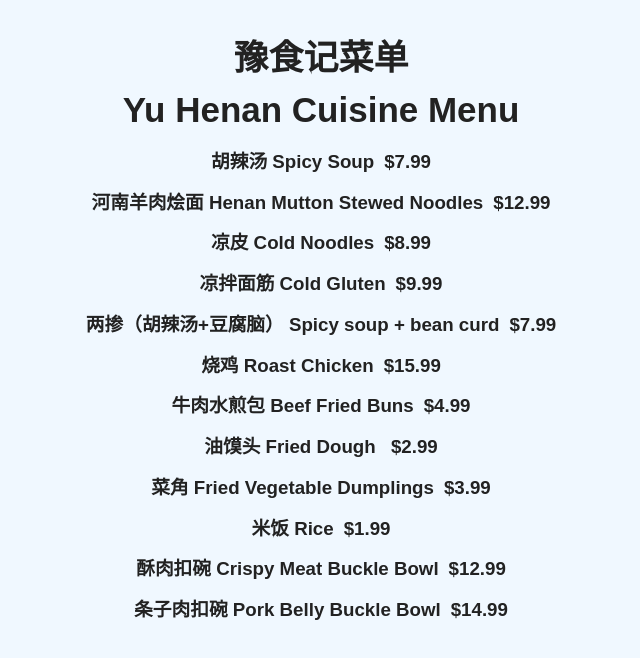
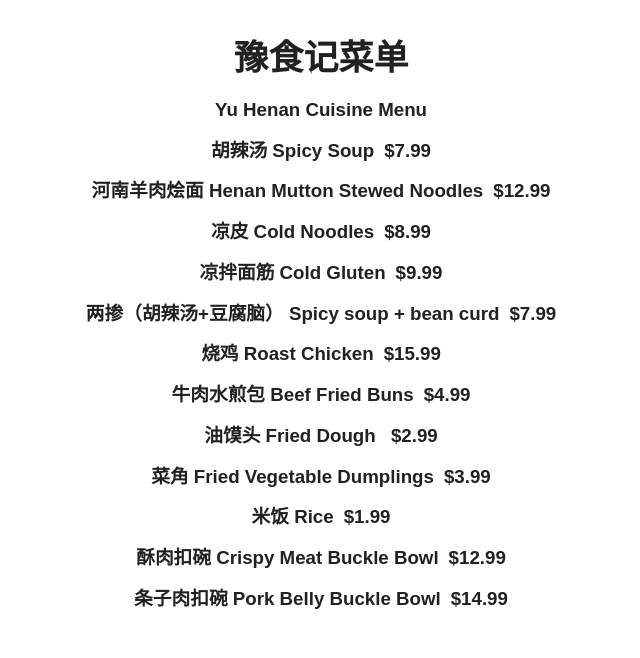
Before and after one commit to HuidanKuang/YuHenanCuisine, a plain HTML site: page index.html in a window 1280 px wide. Shown: the whole page, without its empty margins (319-959 px from the left). Drawn offline with Linux system fonts and the light colour scheme; a web font is replaced by a local one.

Commit message:
revision

```diff
--- a/assets/style.css
+++ b/assets/style.css
@@ -2,8 +2,8 @@ body{
     font-family: 'ZCOOL QingKe HuangYou', sans-serif;
     font-size: 16px;
     line-height: 22px;
-    color: #222;
-    background-color:aliceblue;
+    color: hsl(0, 0%, 13%);
+    background-color:white;
     display: flex;
     justify-content: center;
 }
--- a/index.html
+++ b/index.html
@@ -14,7 +14,7 @@
     <div class="main">
         <div class="section-title">
             <h2>豫食记菜单</h2>
-            <h2>Yu Henan Cuisine Menu</h2>
+            <h3>Yu Henan Cuisine Menu</h3>
         </div>
         <div class="menu-list">
             <h3>胡辣汤 Spicy Soup<span>$7.99</span></h3>
```
